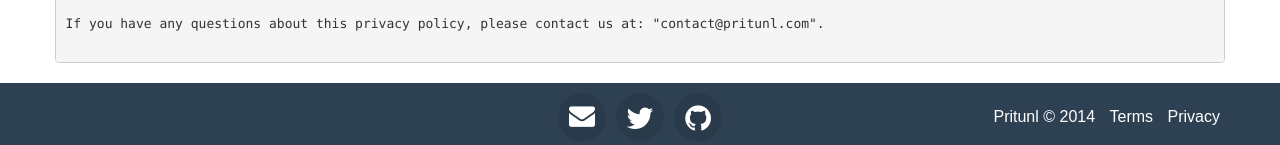
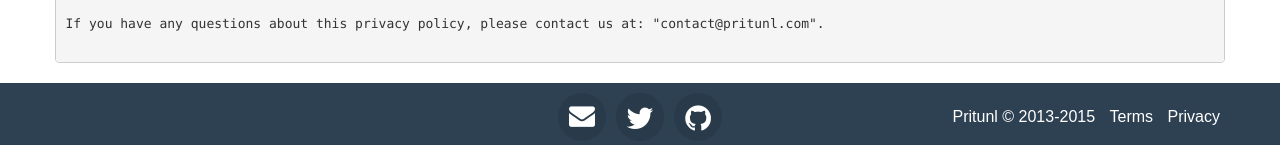
Before and after one commit to pritunl/pritunl.github.io, a Jekyll site: the page built from privacy.html, in a window 1280 px wide and 900 px high, scrolled down 791 px. Shown: the part 752-897 px from the top of the window. Built offline with Jekyll 4.4.1, drawn with Linux system fonts in a browser that asks for light colours; nearby versions of some CDN libraries; some web fonts are replaced; Markdown is read by kramdown in place of the engine named in the settings; a script that is not in the unit is left out; comment, search, counter and statistics services are not loaded.

Commit message:
Update footer

```diff
--- a/_layouts/default.html
+++ b/_layouts/default.html
@@ -102,7 +102,7 @@
         </div>
         <div class="copyright col-md-4 col-sm-12 col-xs-12">
           <ul class="links list-inline">
-            <li>Pritunl &copy; 2014</li>
+            <li>Pritunl &copy; 2013-2015</li>
             <li><a href="terms.html">Terms</a></li>
             <li><a href="privacy.html">Privacy</a></li>
           </ul>
```
